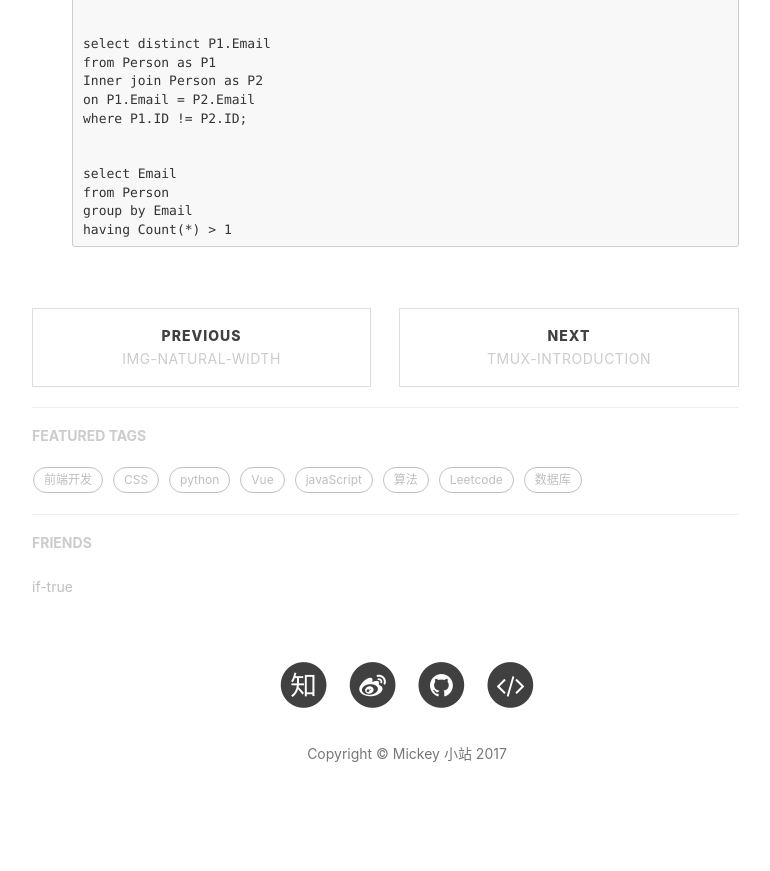
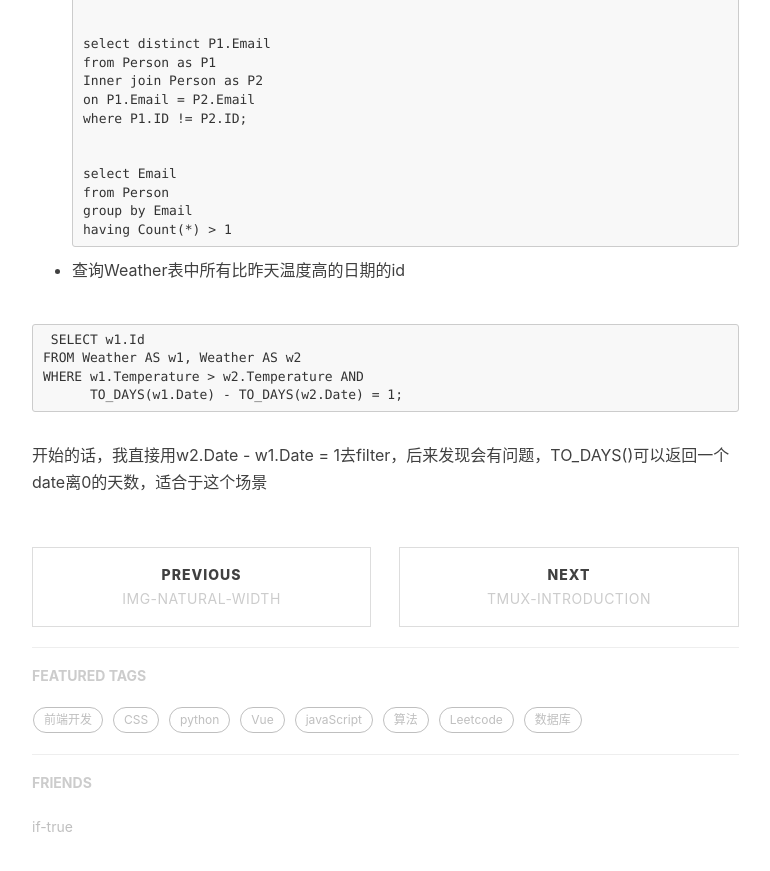
Before and after one commit to mickey0524/mickey0524.github.io, a Jekyll site: the page built from _posts/2017-11-13-superior-db-statement.md, in a window 1280 px wide and 900 px high, scrolled down 1001 px. Shown: the top 871 px of the window, without its empty margins (233-1003 px from the left). Built offline with Jekyll 4.4.1, drawn with Linux system fonts in a browser that asks for light colours; nearby versions of some CDN libraries; comment, search, counter and statistics services are not loaded.

Commit message:
feat(db): 增加TO_DAYS()的介绍

````diff
--- a/_posts/2017-11-13-superior-db-statement.md
+++ b/_posts/2017-11-13-superior-db-statement.md
@@ -49,3 +49,14 @@ tags:
   group by Email
   having Count(*) > 1
   ```
+
+ * 查询Weather表中所有比昨天温度高的日期的id
+
+ ```
+ SELECT w1.Id
+FROM Weather AS w1, Weather AS w2
+WHERE w1.Temperature > w2.Temperature AND
+      TO_DAYS(w1.Date) - TO_DAYS(w2.Date) = 1;
+ ```
+
+ 开始的话，我直接用w2.Date - w1.Date = 1去filter，后来发现会有问题，TO_DAYS()可以返回一个date离0的天数，适合于这个场景
````
